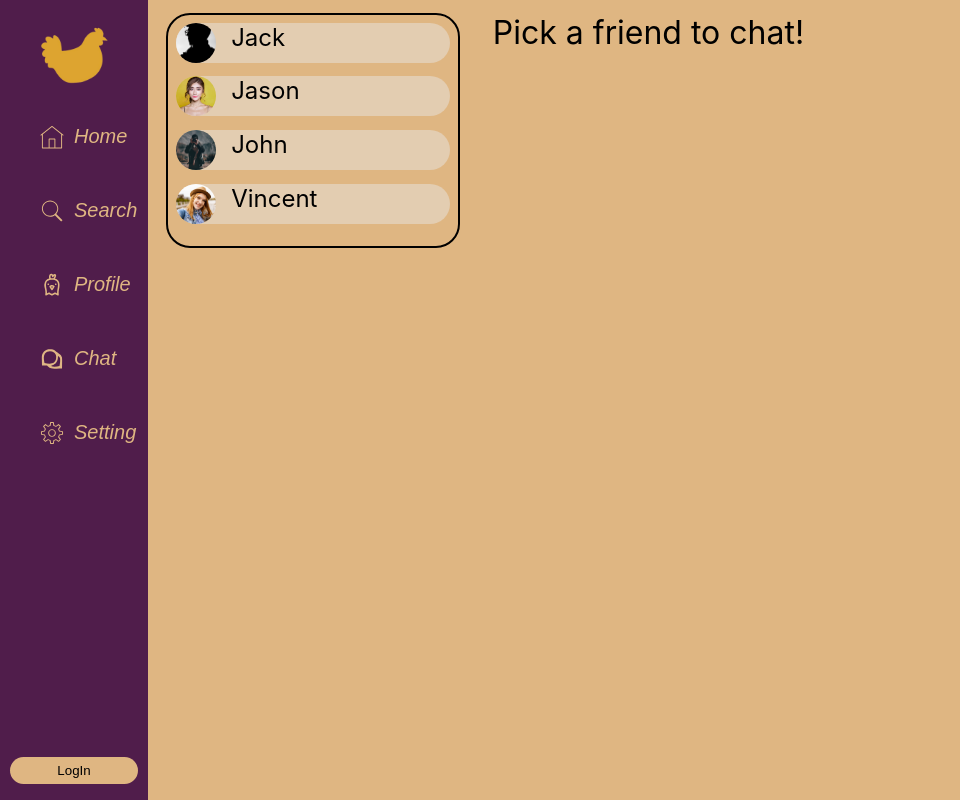
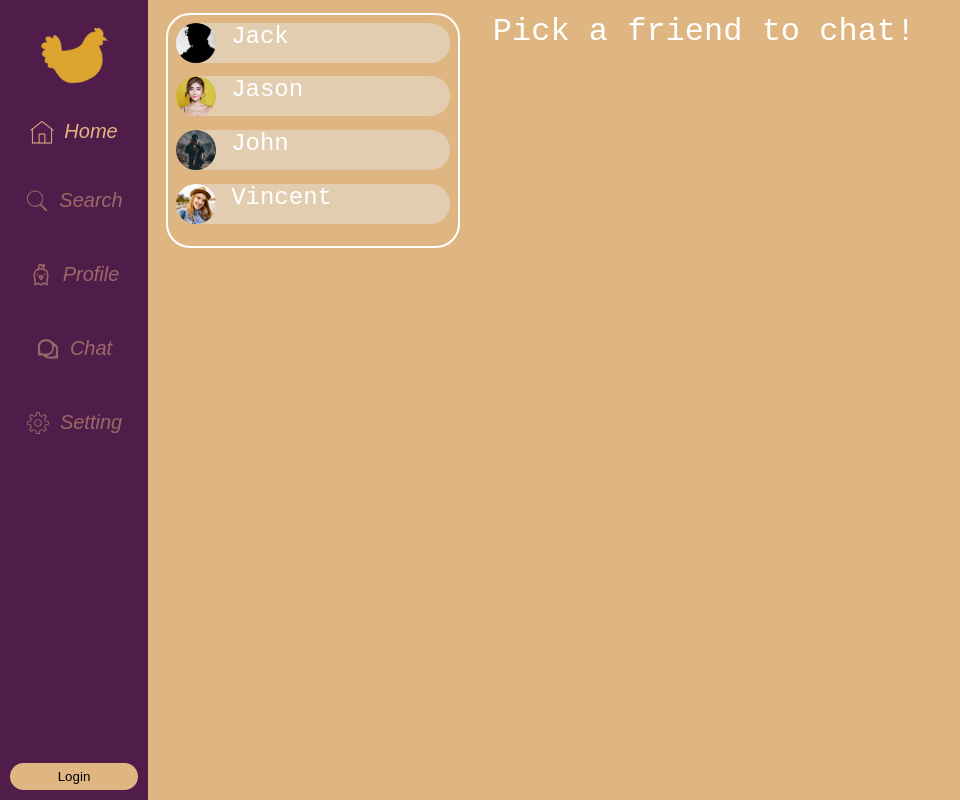
Before and after one commit to VTiS15/Chicker, a React (Create React App) app in the folder chicker/: page /Chat in a window 1280 px wide. Shown: the whole page, without its empty margins (0-960 px from the left). Built offline with nearby package versions, Linux system fonts and the light colour scheme.

Commit message:
Finish user auth

```diff
--- a/chicker/src/App.js
+++ b/chicker/src/App.js
@@ -9,12 +9,10 @@
 import SettingPage from "./Frontend/Pages/SettingPage";
 import ChatPage from "./Frontend/Pages/ChatPage";
 import Home from "./Frontend/Pages/Home";
-import { AuthProvider } from "./Frontend/AuthContext";
 
 export default function App() {
   return (
     <BrowserRouter>
-      <AuthProvider>
       <Routes>
         <Route path="/" element={<Layout />}>
           <Route index element={<Home />} />
@@ -26,7 +24,6 @@
           <Route path="/Profile" element={<ProfilePage />} />
         </Route>
       </Routes>
-      </AuthProvider>
     </BrowserRouter>
   );
 }
--- a/chicker/src/Frontend/AuthContext.js
+++ /dev/null
@@ -1,22 +0,0 @@
-import React, { createContext, useState } from "react";
-
-export const AuthContext = createContext();
-
-export const AuthProvider = ({ children }) => {
-  const [isLoggedIn, setIsLoggedIn] = useState(false);
-
-  const handleLogStatus = () => {
-    setIsLoggedIn((prevLoggedIn) => !prevLoggedIn);
-  };
-
-  const authContextValue = {
-    isLoggedIn,
-    handleLogStatus,
-  };
-
-  return (
-    <AuthContext.Provider value={authContextValue}>
-      {children}
-    </AuthContext.Provider>
-  );
-};
--- a/chicker/src/Frontend/Pages/ChatPage.js
+++ b/chicker/src/Frontend/Pages/ChatPage.js
@@ -2,6 +2,7 @@
 import Sidebar from "../components/sidebar";
 import send from "../Pictures/send.png";
 import { getStyling } from "../functions/style";
+
 import "./ChatPage.css";
 
 import profile1 from "../Pictures/dummyPictures/profile (1).jpg";
@@ -85,7 +86,7 @@
   };
 
   return (
-    <div className="ChatPage" style={{ styling }}>
+    <div className="ChatPage" style={{ ...styling }}>
       <Sidebar className="SideBar" />
       <div className="chatContent">
         <div className="FriendsList">
--- a/chicker/src/Frontend/Pages/Home.css
+++ b/chicker/src/Frontend/Pages/Home.css
@@ -2,10 +2,6 @@
   background-color: #dfb682;
   display: flex;
   height: auto;
-}
-
-.SideBar {
-  position: fixed;
 }
 
 .grid-container {
--- a/chicker/src/Frontend/Pages/Home.js
+++ b/chicker/src/Frontend/Pages/Home.js
@@ -166,7 +166,7 @@
 export default function Home() {
   return (
     <div className="Home" style={{ styling }}>
-      <Sidebar className="SideBar" />
+      <Sidebar />
       <div className="grid-container">
         <div className="newPost">
           <div className="title">Share something?!</div>
--- a/chicker/src/Frontend/Pages/LoginPage.js
+++ b/chicker/src/Frontend/Pages/LoginPage.js
@@ -6,12 +6,12 @@
 
 let login = false;
 
+export const setUserLogin = (updatedUserLogin) => {
+  login = updatedUserLogin;
+};
+
 export const getUserLogin = () => {
   return login;
-};
-
-export const setUserLogin = (updatedUserLogin) => {
-  login = updatedUserLogin;
 };
 
 export default function LoginPage() {
--- a/chicker/src/Frontend/Pages/SearchPage.js
+++ b/chicker/src/Frontend/Pages/SearchPage.js
@@ -3,18 +3,20 @@
 import Sidebar from "../components/sidebar";
 import UserCard from "../components/UserCard";
 import { userData } from "../functions/dummydata";
+import { Link, useNavigate } from "react-router-dom";
 import "./SearchPage.css";
 
+import { getUserLogin } from "./LoginPage";
 import { getStyling } from "../functions/style";
 
 export default function SearchPage() {
   const styling = getStyling();
+  const userLogin = getUserLogin();
   const [recommandationtype, setRecommandationtype] = useToggle(true);
 
   return (
-    <>
     <body style={{ ...styling }}>
-        <Sidebar className="SideBar" />
+      <Sidebar className="SideBar" />{" "}
       <div className="SearchPage">
         <h2 className="SearchTitle">Search for Users, Posts</h2>
         <form className="SearchForm" role="search">
@@ -61,6 +63,5 @@
         </div>
       </div>
     </body>
-    </>
   );
 }
--- a/chicker/src/Frontend/Pages/SettingPage.js
+++ b/chicker/src/Frontend/Pages/SettingPage.js
@@ -10,7 +10,6 @@
   const [selectedFontColor, setSelectedFontColor] = useState("white");
   const [sliderValue, setSliderValue] = useState(1);
   const [themeColor, setThemeColor] = useToggle(true);
-
   const handleFontChange = (event) => {
     const font = event.target.value;
     setSelectedFont(font);
--- a/chicker/src/Frontend/components/posts.css
+++ b/chicker/src/Frontend/components/posts.css
@@ -75,12 +75,12 @@
   background-color: #f7f7f7;
   display: flex;
   align-items: center;
-  padding-left: 14%;
+  padding-left: 4%;
+  cursor: pointer;
 }
 
 .post-count.colored {
   color: #ffd500;
-  font-weight: 800;
 }
 
 .post-count {
--- a/chicker/src/Frontend/components/sidebar.css
+++ b/chicker/src/Frontend/components/sidebar.css
@@ -15,9 +15,14 @@
   padding: 10px;
 }
 
+.ButtonContainer {
+  height: 100%;
+  display: contents;
+}
+
 .sidebar-button {
   display: block;
-  width: fit-content;
+  width: 100%;
   padding: 10px 20px;
   margin-top: 10px;
   margin-bottom: 10px;
@@ -31,6 +36,7 @@
   cursor: pointer;
   display: flex;
   align-items: center;
+  justify-content: center;
 }
 
 .sidebar-image {
@@ -61,7 +67,6 @@
 @media (width <= 1140px) {
   .sidebar-button {
     width: 100%;
-    padding: 10px 20px;
     margin-top: 10px;
     margin-bottom: 10px;
     border: none;
@@ -70,10 +75,15 @@
     color: #dfb682;
     cursor: pointer;
     display: flex;
+    justify-content: center;
   }
 
   .button-text {
     display: none;
+  }
+
+  .icon {
+    margin: 0;
   }
 }
 
@@ -100,17 +110,19 @@
 .loginButton {
   border: none;
   background-color: #dfb682;
+  cursor: pointer;
 }
 
-.loginButton:hover {
+.loginButtonContainer:hover {
   opacity: 0.5;
 }
 
 .logoutButton {
   border: none;
   background-color: transparent;
+  cursor: pointer;
 }
 
-.logoutButton:hover {
+.logoutButtonContainer:hover {
   opacity: 0.5;
 }
--- a/chicker/src/Frontend/components/sidebar.js
+++ b/chicker/src/Frontend/components/sidebar.js
@@ -1,6 +1,6 @@
-import { Link } from "react-router-dom";
-import React, { useContext } from "react";
 import "./sidebar.css";
+import { Link, useNavigate } from "react-router-dom";
+import React from "react";
 import { getUserLogin, setUserLogin } from "../Pages/LoginPage";
 
 import logo from "../Pictures/IconClear.png";
@@ -12,24 +12,51 @@
 
 const linkstyle = {
   textDecoration: "none",
-  cursor: "pointer",
   padding: "5px 10px",
+};
+
+const disablestyle = {
+  cursor: "not-allowed",
+  opacity: 0.5,
 };
 
 function LogInOut() {
   const isLoggedIn = getUserLogin();
+  const navigate = useNavigate();
+
+  const handleLogOut = () => {
+    setUserLogin(false);
+    navigate("/");
+    window.location.reload();
+  };
 
   return (
     <>
       {isLoggedIn ? (
-        <Link to="/" className="logoutButtonContainer">
-          <button className="logoutButton" onClick={setUserLogin(false)}>
-            LogOut
+        <Link
+          to="/"
+          className="logoutButtonContainer"
+          style={{
+            textDecoration: "none",
+            padding: "5px 10px",
+            marginBottom: "20px",
+          }}
+        >
+          <button className="logoutButton" onClick={handleLogOut}>
+            Logout
           </button>
         </Link>
       ) : (
-        <Link to="/Login" className="loginButtonContainer" style={linkstyle}>
-          <button className="loginButton">LogIn</button>
+        <Link
+          to="/Login"
+          className="loginButtonContainer"
+          style={{
+            textDecoration: "none",
+            padding: "5px 10px",
+            marginBottom: "20px",
+          }}
+        >
+          <button className="loginButton">Login</button>
         </Link>
       )}
     </>
@@ -37,39 +64,64 @@
 }
 
 const Sidebar = () => {
+  const isLoggedIn = getUserLogin();
   return (
     <div className="sidebar">
       <img className="sidebar-image" src={logo} alt="Home" />
-      <Link to="/" style={linkstyle}>
-        <button className="sidebar-button">
+      <div className="ButtonContainer">
+        <Link to="/" style={{ padding: "5px 0", textDecoration: "none" }}>
+          <button className="sidebar-button" style={linkstyle}>
             <img className="icon" src={home} alt="Home" />
             <span className="button-text">Home</span>
           </button>
         </Link>
-      <Link to="/Search" style={linkstyle}>
-        <button className="sidebar-button">
+        <Link to="/Search" style={{ padding: "5px 0", textDecoration: "none" }}>
+          <button
+            className="sidebar-button"
+            style={isLoggedIn ? linkstyle : disablestyle}
+            disabled={!isLoggedIn}
+          >
             <img className="icon" src={search} alt="Home" />
             <span className="button-text">Search</span>
           </button>
         </Link>
-      <Link to="/Profile" style={linkstyle}>
-        <button className="sidebar-button">
+        <Link
+          to="/Profile"
+          style={{ padding: "5px 0", textDecoration: "none" }}
+        >
+          <button
+            className="sidebar-button"
+            style={isLoggedIn ? linkstyle : disablestyle}
+            disabled={!isLoggedIn}
+          >
             <img className="icon" src={profile} alt="Home" />
             <span className="button-text">Profile</span>
           </button>
         </Link>
-      <Link to="/Chat" style={linkstyle}>
-        <button className="sidebar-button">
+        <Link to="/Chat" style={{ padding: "5px 0", textDecoration: "none" }}>
+          <button
+            className="sidebar-button"
+            style={isLoggedIn ? linkstyle : disablestyle}
+            disabled={!isLoggedIn}
+          >
             <img className="icon" src={chat} alt="Home" />
             <span className="button-text">Chat</span>
           </button>
         </Link>
-      <Link to="/Setting" style={linkstyle}>
-        <button className="sidebar-button">
+        <Link
+          to="/Setting"
+          style={{ padding: "5px 0", textDecoration: "none" }}
+        >
+          <button
+            className="sidebar-button"
+            style={isLoggedIn ? linkstyle : disablestyle}
+            disabled={!isLoggedIn}
+          >
             <img className="icon" src={setting} alt="Home" />
             <span className="button-text">Setting</span>
           </button>
         </Link>
+      </div>
       <LogInOut />
     </div>
   );
```
Also changed, not shown: chicker/src/Frontend/Pictures/UserNeedLogin.jpeg (added). Lines whose indentation alone changed are shown as unchanged.
